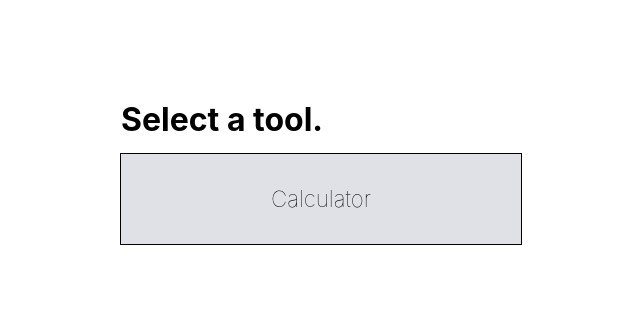
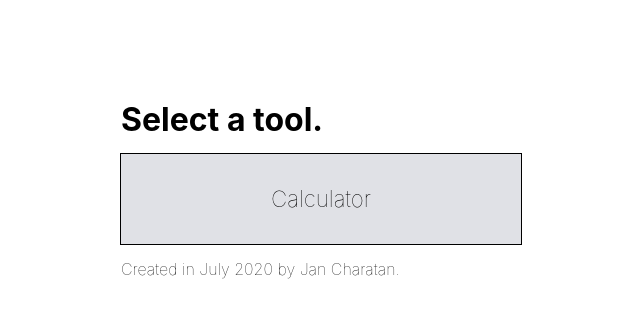
Before and after one commit to jancharatan/calculator, a React (Create React App) app: page / in a window 1280 px wide. Shown: the top 318 px of the page, without its empty margins (319-959 px from the left). Built offline with nearby package versions, Linux system fonts and the light colour scheme.

Commit message:
Finished routing and adding routing buttons.

```diff
--- a/src/pages/Calculator.jsx
+++ b/src/pages/Calculator.jsx
@@ -1,9 +1,12 @@
 import React from 'react';
 import './Calculator.css';
+import './Home.css'
 import { Button } from '../components/Button';
 import { ClearButton } from '../components/ClearButton';
 import { Input } from '../components/Input';
 import { evaluate } from 'mathjs';
+import { RouteButton } from '../components/RouteButton';
+import { Link } from 'react-router-dom';
 
 export class Calculator extends React.Component {
   constructor(props) {
@@ -80,7 +83,13 @@ export class Calculator extends React.Component {
 
   render() {
     return (
-      <div className="calculator">
+      <div>
+        <div>
+          <Link className="link" to="/">
+            <RouteButton> Back </RouteButton>
+          </Link>
+        </div>
+        <div className="calculator">
         <div className="calc-wrapper">
           <div className="calc-header">
             Jan's Calculator
@@ -120,6 +129,8 @@ export class Calculator extends React.Component {
           </div>
         </div>
       </div>
+
+      </div>
     );
   }
 }
--- a/src/pages/Home.css
+++ b/src/pages/Home.css
@@ -15,6 +15,16 @@
     margin-bottom: 15px;
   }
 
+  .footer {
+    font-size: 1em;
+    font-weight: lighter;
+    width: 100%;
+    display: flex;
+    flex: 1;
+    margin-top: 15px;
+    margin-bottom: 100px;
+  }
+
 .wrapper {
     width: 400px;
     height: 600px;
--- a/src/pages/Home.jsx
+++ b/src/pages/Home.jsx
@@ -12,6 +12,9 @@ export const Home = () => (
       <Link className="link" to="/calculator">
         <RouteButton> Calculator </RouteButton>
       </Link>
+      <div className="footer">
+        Created in July 2020 by Jan Charatan.
+      </div>
     </div>
   </div>
 );
```
